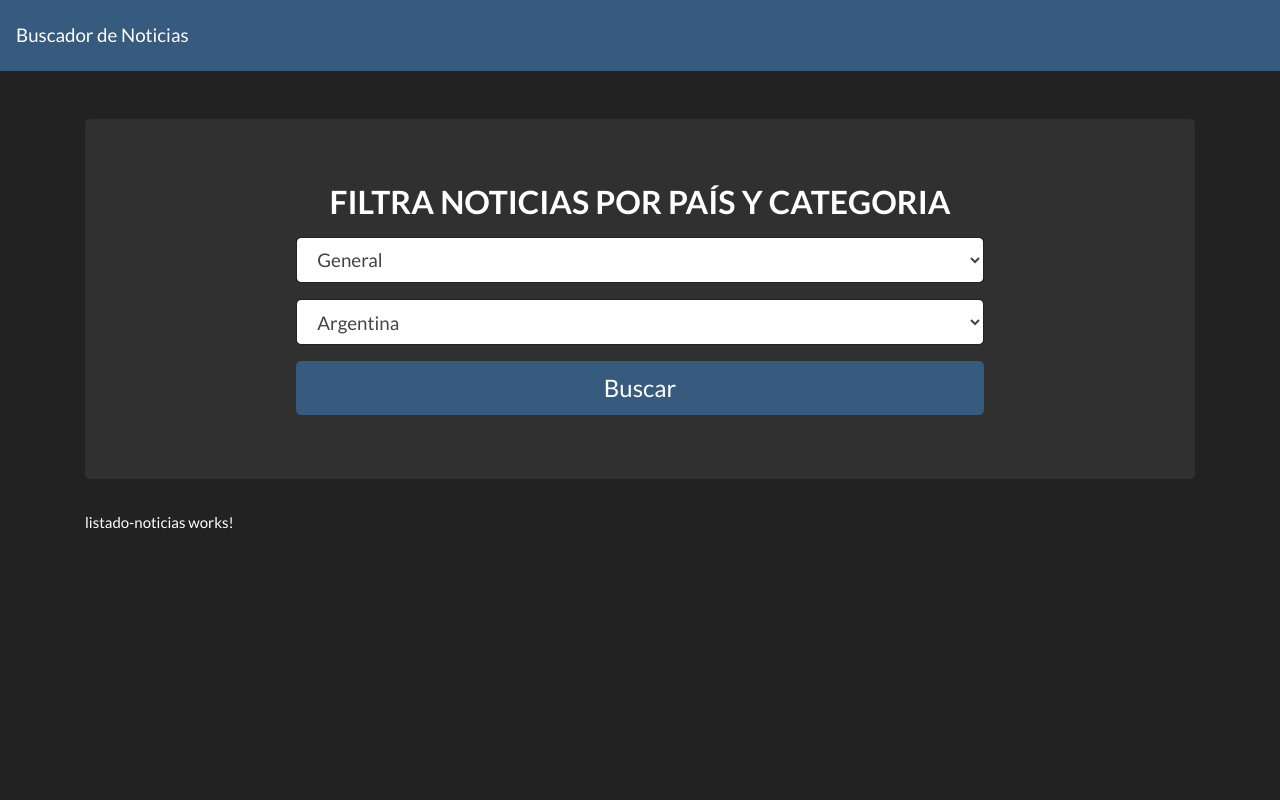
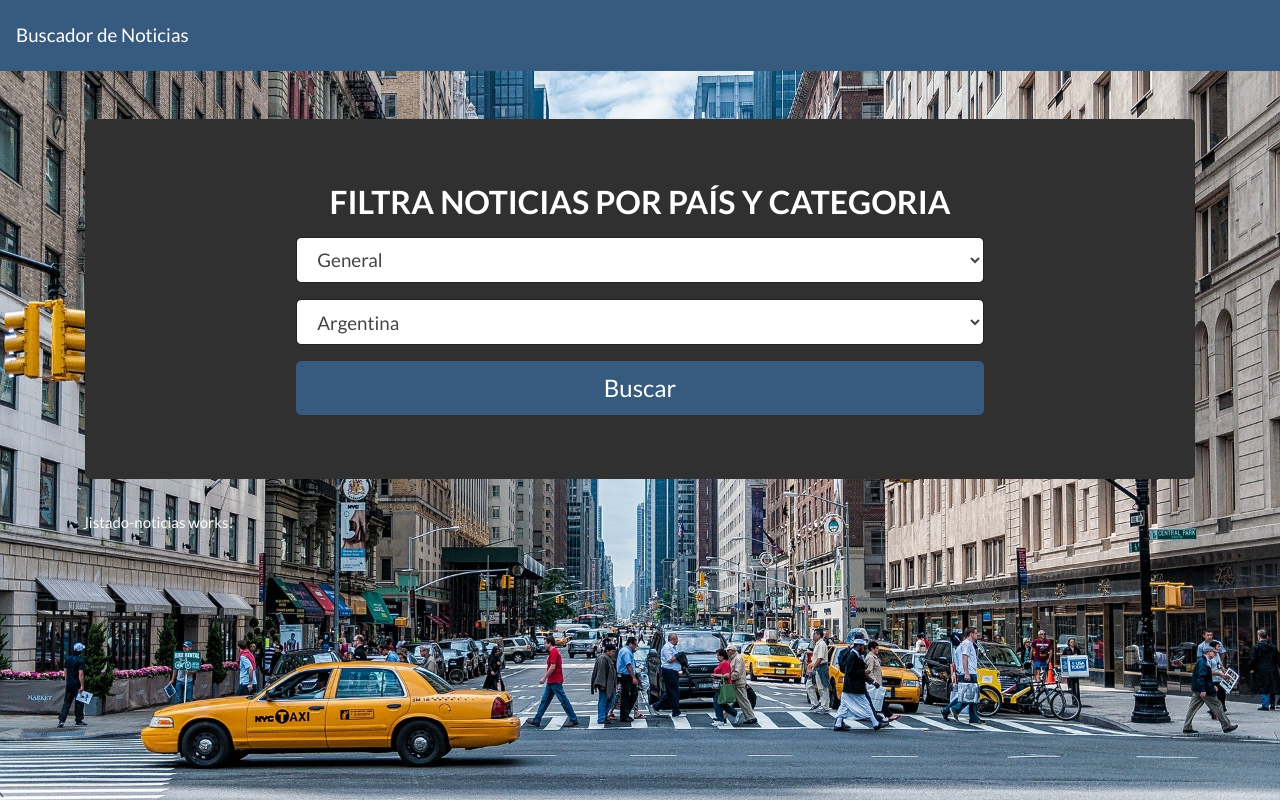
Before and after one commit to Daniel151505/Aplicacion-Noticias, an Angular app in the folder Aplicacion-Noticias/: page / in a window 1280 px wide. Built offline with nearby package versions, Linux system fonts and the light colour scheme.

Commit message:
Agregando Clase Body

```diff
--- a/Aplicacion-Noticias/src/styles.css
+++ b/Aplicacion-Noticias/src/styles.css
@@ -1 +1,8 @@
 /* You can add global styles to this file, and also import other style files */
+
+.body {
+    background-image: url(assets/images/fondo.jpg);
+    background-attachment: fixed;
+    background-position: center center;
+    background-size: cover;
+}
```
